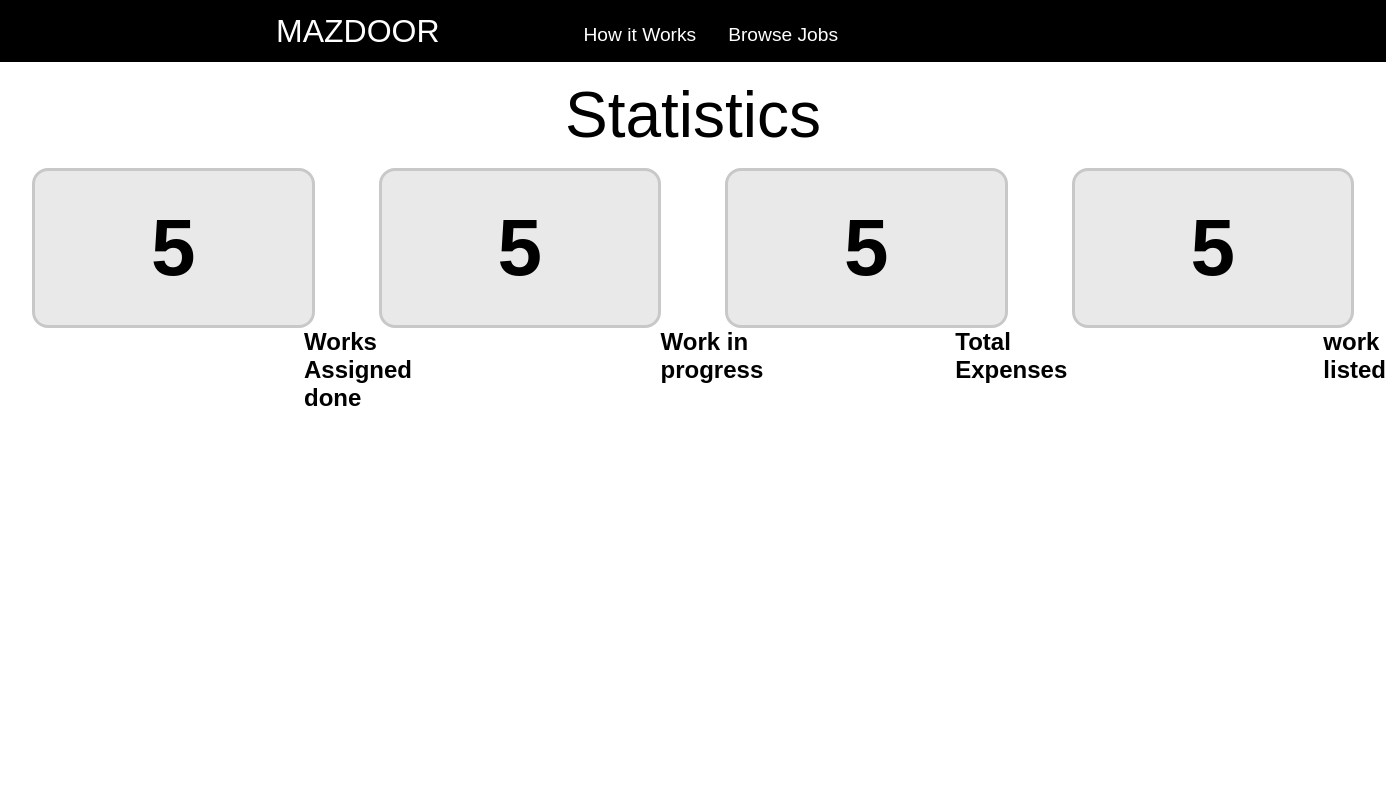
After one commit to NeetVerat/MAZDOOR, a PHP site: page /client_dashboard.html in a window 1400 px wide. The commit adds this page. Run offline with PHP 8.4, Linux system fonts and the light colour scheme.

Commit message:
Created new client & workers dahboard

```diff
--- /dev/null
+++ b/client_dashboard.html
@@ -0,0 +1,43 @@
+<!DOCTYPE html>
+<html lang="en">
+  <head>
+    <meta charset="UTF-8" />
+    <meta http-equiv="X-UA-Compatible" content="IE=edge" />
+    <meta name="viewport" content="width=device-width, initial-scale=1.0" />
+    <link rel="stylesheet" href="css/worker_dashboard.css" />
+    <title>Client Dashboard</title>
+  </head>
+  <body>
+    <div class="container">
+      <!-- -------------- Start of Navbar ---------------- -->
+      <nav class="navbar">
+        <div class="logo">
+          <a href="index.html" class="logo_link">MAZDOOR</a>
+          <ul>
+            <li><a href="how_it_works.html">How it Works</a></li>
+            <li><a href="bidding_page.html">Browse Jobs</a></li>
+          </ul>
+        </div>
+      </nav>
+
+      <!-- -------------- End of Navbar ---------------- -->
+
+      <!-- ----------------- Start of Statistics ---------------------- -->
+
+      <header>Statistics</header>
+      <div class="row">
+        <div class="works_done"><h2>5</h2></div>
+        <div class="Loyalty_Badge"><h2>5</h2></div>
+        <div class="work_done_worth"><h2>5</h2></div>
+        <div class="dislike"><h2>5</h2></div>
+      </div>
+
+      <div class="row1">
+        <div class="works_done_txt"><h2>Works Assigned done</h2></div>
+        <div class="Loyalty_Badge_txt"><h2>Work in progress</h2></div>
+        <div class="work_done_worth_txt"><h2>Total Expenses</h2></div>
+        <div class="dislike_txt"><h2>work listed</h2></div>
+      </div>
+    </div>
+  </body>
+</html>
--- /dev/null
+++ b/css/worker_dashboard.css
@@ -0,0 +1,121 @@
+* {
+  margin: 0;
+  padding: 0;
+  box-sizing: border-box;
+}
+
+html {
+  font-family: "Fjalla One", sans-serif;
+}
+
+.container {
+  width: 99vw;
+  height: 100vh;
+}
+
+li {
+  list-style: none;
+}
+
+a {
+  text-decoration: none;
+}
+
+.navbar {
+  display: flex;
+  position: relative;
+  justify-content: space-around;
+  padding: 0.5rem 0 0.5rem 0;
+  align-items: center;
+  background: #000000;
+  z-index: 2;
+}
+
+.logo_link {
+  font-size: 2rem;
+  margin-right: 8rem;
+  color: #ffffff;
+}
+
+.logo {
+  display: flex;
+  flex-direction: row;
+  align-items: center;
+  transform: translateX(-7rem);
+}
+
+.logo ul {
+  display: flex;
+  margin-right: 2rem;
+}
+
+.logo ul li {
+  font-size: 1.2rem;
+  justify-content: space-between;
+  padding: 1rem 1rem 0.5rem 1rem;
+}
+
+.logo ul li a {
+  color: #ffffff;
+}
+
+/* ----------------------- Start of Statistics -------------------------- */
+
+header {
+  width: 99vw;
+  font-size: 4rem;
+  text-align: center;
+  margin: 1rem 0;
+}
+
+.row {
+  height: 20vh;
+  width: 99vw;
+  display: flex;
+  align-items: center;
+  justify-content: center;
+}
+
+.works_done,
+.Loyalty_Badge,
+.work_done_worth,
+.dislike {
+  display: flex;
+  height: 10rem;
+  width: 20rem;
+  background: #e9e9e9;
+  align-items: center;
+  justify-content: center;
+  margin: 0 2rem;
+  border-radius: 1rem;
+  border: solid #c8c8c8;
+}
+
+.works_done h2,
+.Loyalty_Badge h2,
+.work_done_worth h2,
+.dislike h2 {
+  font-size: 5rem;
+  text-align: center;
+}
+
+.row1 {
+  width: 99vw;
+  display: flex;
+}
+
+.works_done_txt {
+  margin: 0 0 0 19rem;
+}
+
+.Loyalty_Badge_txt {
+  margin: 0 0 0 15rem;
+}
+
+.work_done_worth_txt {
+  margin: 0 0 0 12rem;
+}
+
+.dislike_txt {
+  margin: 0 0 0 16rem;
+}
--- a/login.php
+++ b/login.php
@@ -20,7 +20,6 @@ if (isset($_POST['submit'])) {
 		$row = mysqli_fetch_assoc($result);
 		$_SESSION['username'] = $row['username'];
 		header("Location: client.php");
-
 	} else {
 		echo "<script>alert('Woops! Email or Password is Wrong.')</script>";
 	}
```
Also changed, not shown: client.php (+5 -8 lines), css/client_dashboard.css (added, +121 -0 lines), worker_dashboard.html (added, +43 -0 lines).
